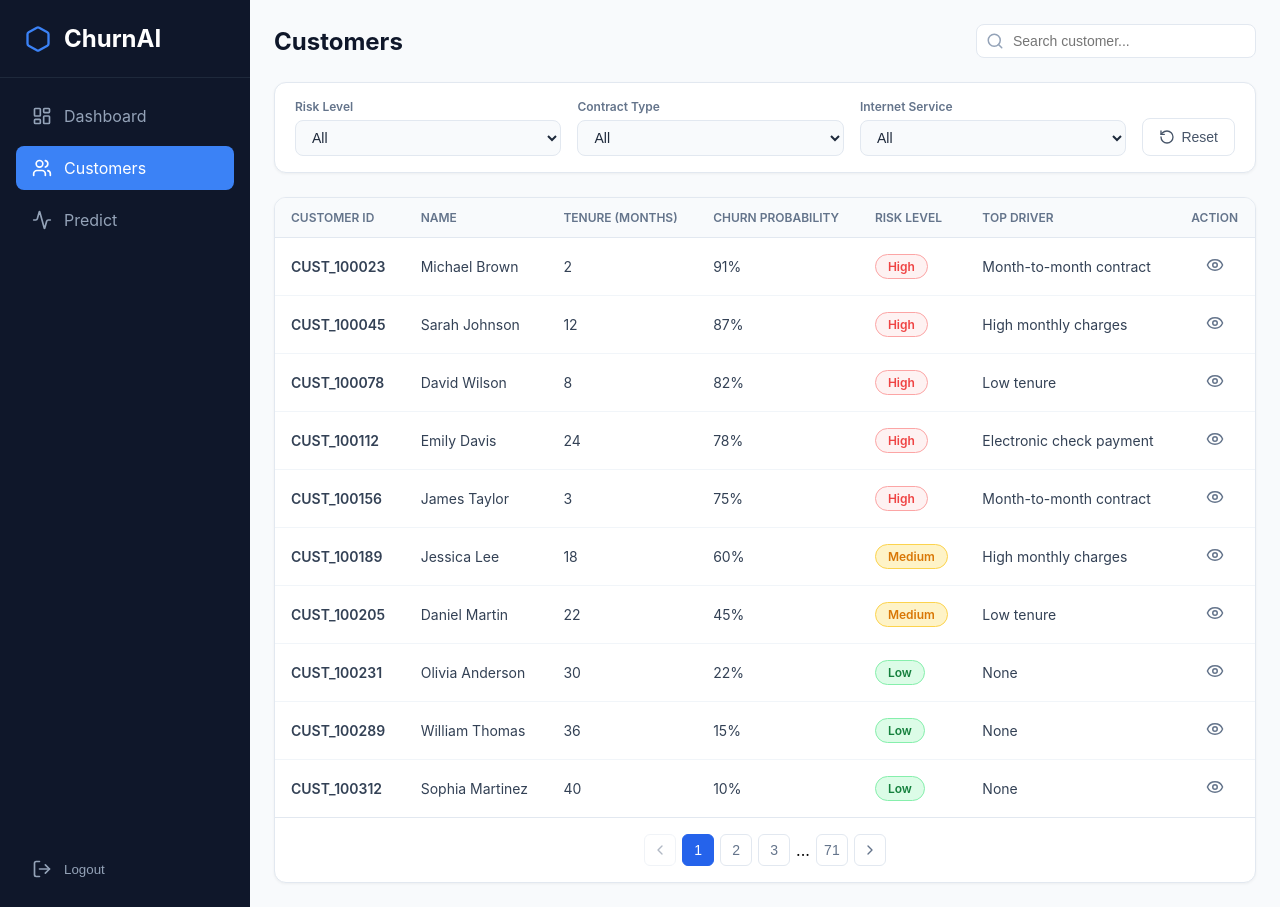
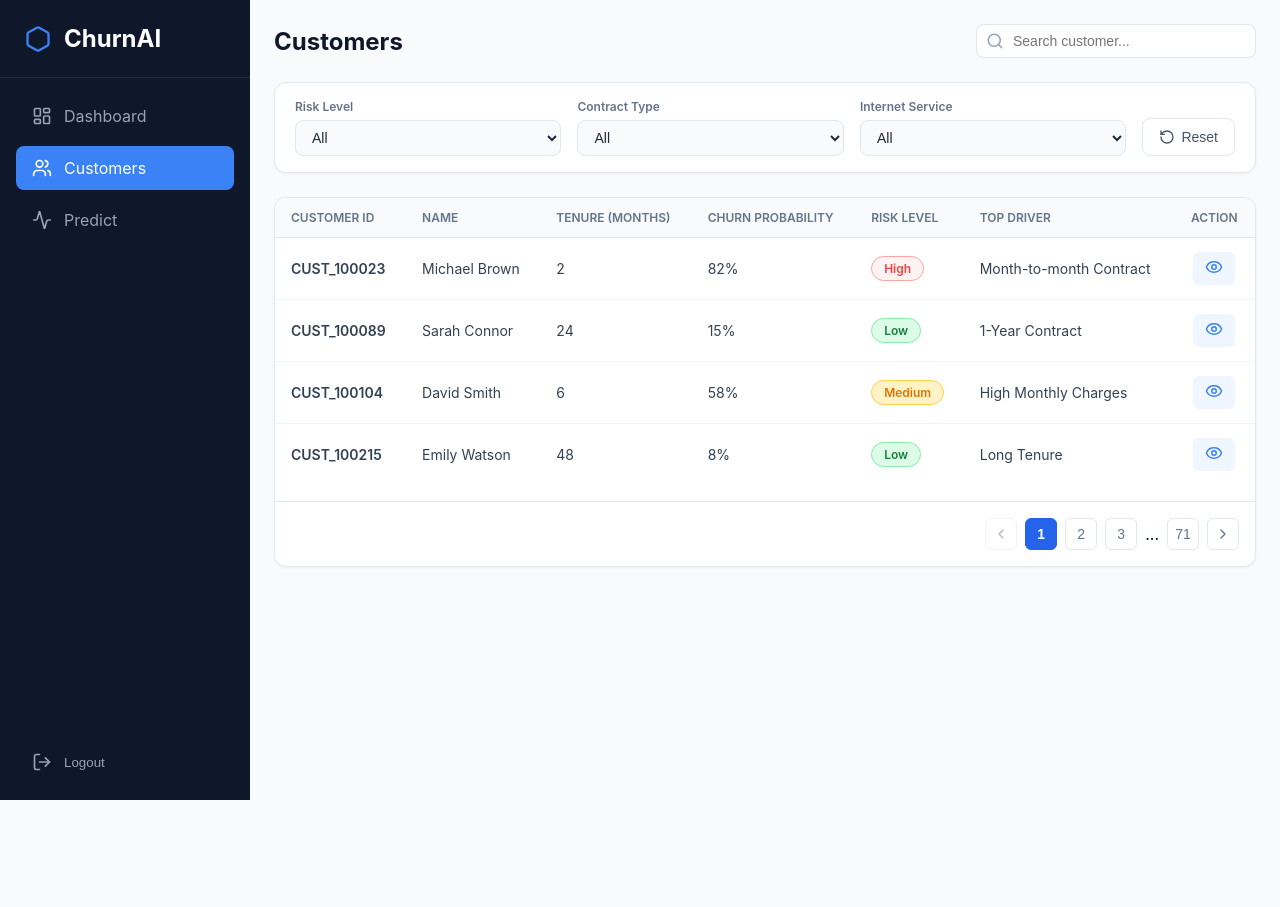
Before and after one commit to Hien-LL/churn-prediction-system, a React app in the folder frontend/: page /customers in a window 1280 px wide. After the commit the page ends 800 px from the top, so only its background shows below. Built offline with nearby package versions, Linux system fonts and the light colour scheme; the HTML template or start-up script is replaced by a standard one.

Commit message:
update customer

```diff
--- a/frontend/src/pages/Customers.jsx
+++ b/frontend/src/pages/Customers.jsx
@@ -1,9 +1,72 @@
 import React, { useState } from 'react';
 import { Search, RotateCcw, Eye, ChevronLeft, ChevronRight } from 'lucide-react';
 import { useNavigate } from 'react-router-dom';
-import { mockCustomers } from '../mockData';
 import ChurnRiskBadge from '../components/common/ChurnRiskBadge';
 import './Customers.css';
+
+// ĐƯA DỮ LIỆU MẪU VÀO ĐÂY ĐỂ ĐỒNG BỘ VỚI TRANG PREDICT
+const mockCustomers = [
+  {
+    id: 'CUST_100023',
+    name: 'Michael Brown',
+    tenure: 2,
+    contractType: 'Month-to-month',
+    internetService: 'Fiber optic',
+    monthlyCharges: 85.50,
+    totalCharges: 171.00,
+    paymentMethod: 'Electronic check',
+    techSupport: 'No',
+    onlineSecurity: 'No',
+    churnProbability: 82,
+    riskLevel: 'High',
+    topDriver: 'Month-to-month Contract'
+  },
+  {
+    id: 'CUST_100089',
+    name: 'Sarah Connor',
+    tenure: 24,
+    contractType: 'One year',
+    internetService: 'DSL',
+    monthlyCharges: 55.00,
+    totalCharges: 1320.00,
+    paymentMethod: 'Credit card',
+    techSupport: 'Yes',
+    onlineSecurity: 'Yes',
+    churnProbability: 15,
+    riskLevel: 'Low',
+    topDriver: '1-Year Contract'
+  },
+  {
+    id: 'CUST_100104',
+    name: 'David Smith',
+    tenure: 6,
+    contractType: 'Month-to-month',
+    internetService: 'Fiber optic',
+    monthlyCharges: 92.30,
+    totalCharges: 553.80,
+    paymentMethod: 'Electronic check',
+    techSupport: 'No',
+    onlineSecurity: 'Yes',
+    churnProbability: 58,
+    riskLevel: 'Medium',
+    topDriver: 'High Monthly Charges'
+  },
+  {
+    id: 'CUST_100215',
+    name: 'Emily Watson',
+    tenure: 48,
+    contractType: 'Two year',
+    internetService: 'Fiber optic',
+    monthlyCharges: 105.00,
+    totalCharges: 5040.00,
+    paymentMethod: 'Bank transfer',
+    techSupport: 'Yes',
+    onlineSecurity: 'Yes',
+    churnProbability: 8,
+    riskLevel: 'Low',
+    topDriver: 'Long Tenure'
+  }
+];
 
 const Customers = () => {
   const navigate = useNavigate();
@@ -112,6 +175,7 @@ const Customers = () => {
                   <td>{customer.tenure}</td>
                   <td>{customer.churnProbability}%</td>
                   <td>
+                    {/* Bọc trong div/span nếu component Badge chưa hoạt động tốt với bảng */}
                     <ChurnRiskBadge level={customer.riskLevel} />
                   </td>
                   <td>{customer.topDriver}</td>
@@ -120,6 +184,14 @@ const Customers = () => {
                       className="action-btn"
                       title="View Details & Predict"
                       onClick={() => navigate('/predict', { state: { customer } })}
+                      style={{
+                        padding: '6px 12px',
+                        backgroundColor: '#eff6ff',
+                        color: '#3b82f6',
+                        border: 'none',
+                        borderRadius: '6px',
+                        cursor: 'pointer'
+                      }}
                     >
                       <Eye size={18} />
                     </button>
@@ -137,11 +209,11 @@ const Customers = () => {
         </table>
 
         {/* 4. Phân Trang (Pagination Giả) */}
-        <div className="pagination">
+        <div className="pagination" style={{ display: 'flex', justifyContent: 'flex-end', gap: '8px', marginTop: '16px' }}>
           <button className="page-btn" disabled>
             <ChevronLeft size={16} />
           </button>
-          <button className="page-btn active">1</button>
+          <button className="page-btn active" style={{ fontWeight: 'bold' }}>1</button>
           <button className="page-btn">2</button>
           <button className="page-btn">3</button>
           <span>...</span>
```
